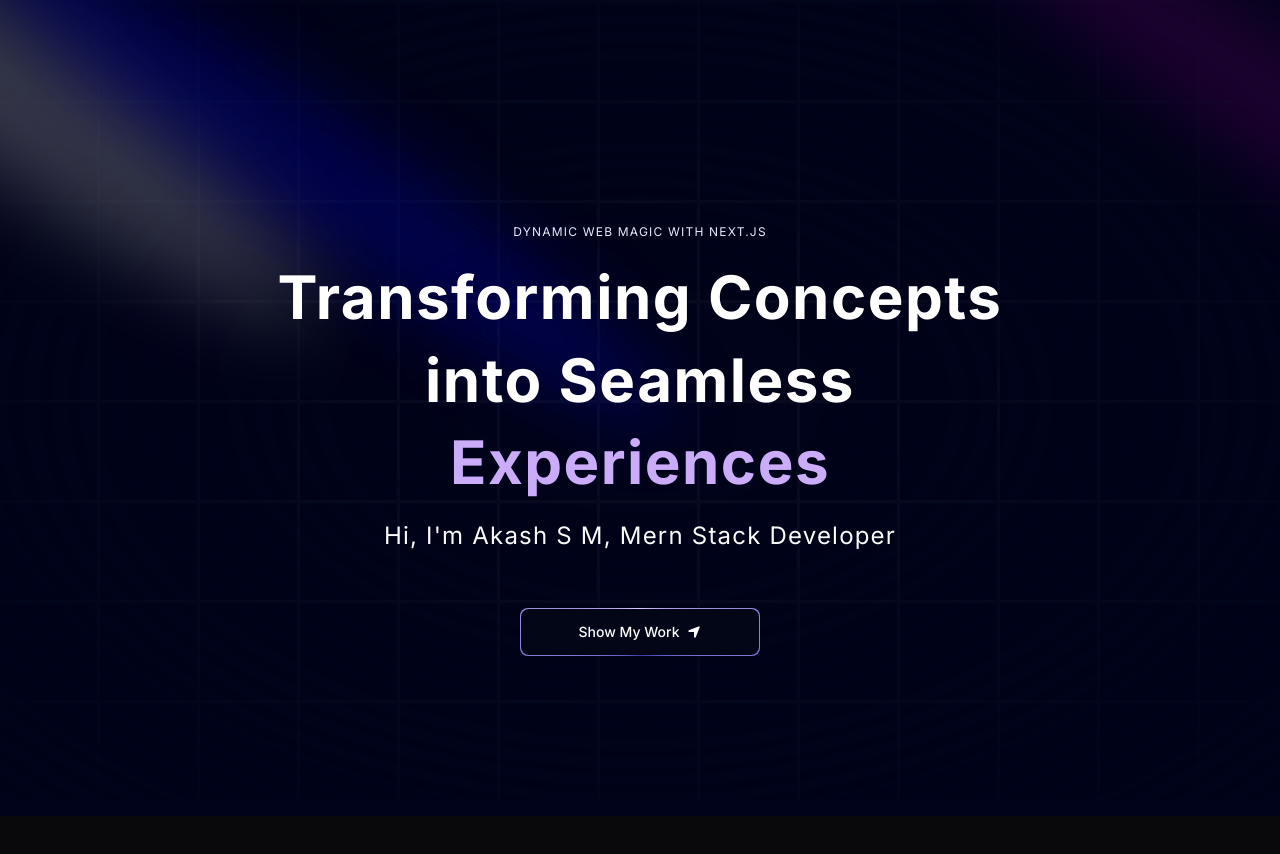
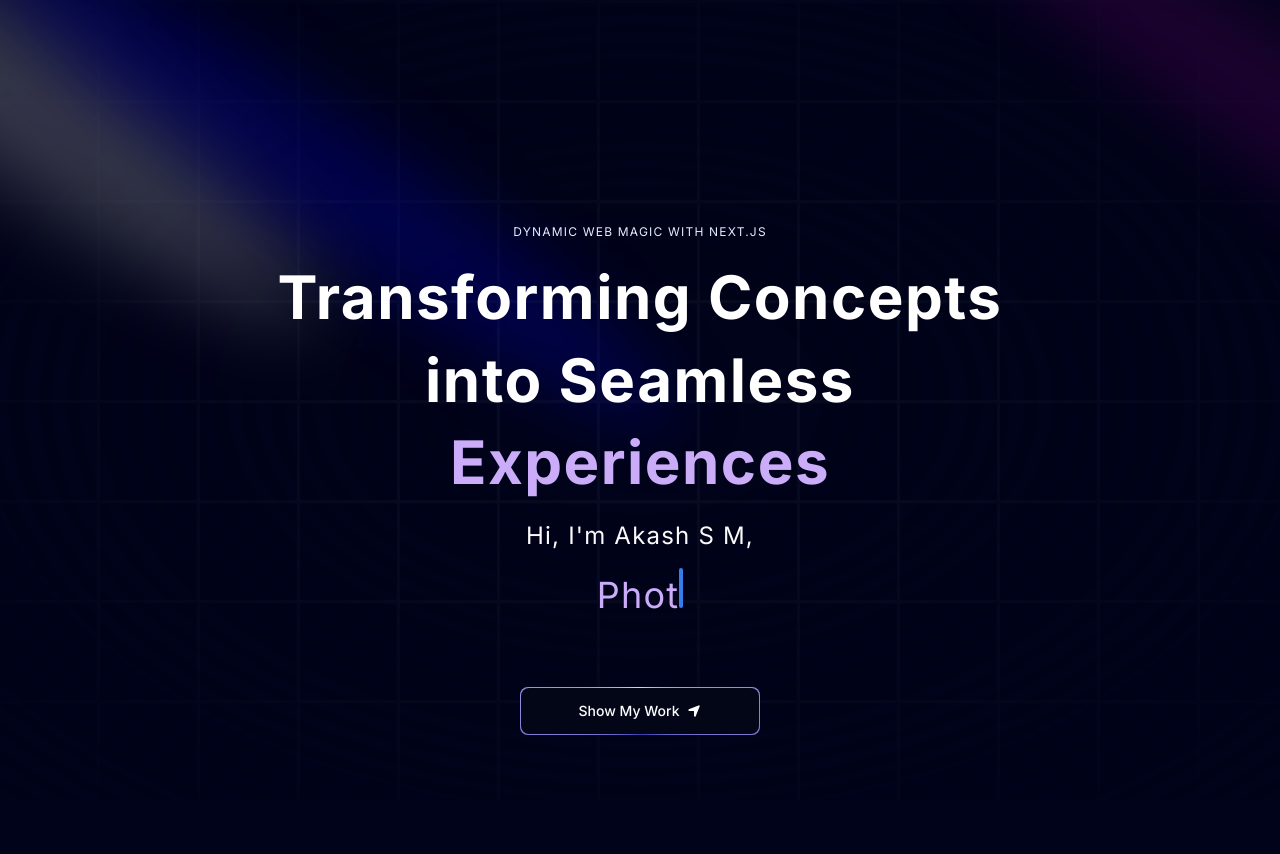
Before and after one commit to WebXodeTechnologies/dev-portfolio, a Next.js app in the folder portfolio/: page / in a window 1280 px wide. Shown: the top 854 px of the page. Before the commit the page ends 816 px from the top, so only its background shows below. Built offline with nearby package versions, Linux system fonts and the light colour scheme.

Commit message:
Hero Section Animation Effect

```diff
--- a/portfolio/components/Hero.tsx
+++ b/portfolio/components/Hero.tsx
@@ -3,33 +3,65 @@ import { Spotlight } from "./ui/SpotLight";
 import { TextGenerateEffect } from "./ui/TextGenerateEffect";
 import { FaLocationArrow } from "react-icons/fa6";
 import MagicButton from "./ui/MagicButton";
+import { TypewriterEffect } from "./ui/TypeWritterEffect";
 
 const Hero = () => {
   return (
     <div className="pb-20 pt-36">
+      {/* Spotlights */}
       <div>
-        <Spotlight className="-top-40 -left-10 md:-left-32 md:-top-20 h-screen" fill="white" />
-        <Spotlight className="h-[80vh] w-[50vw] top-10 left-full" fill="purple"/>
+        <Spotlight
+          className="-top-40 -left-10 md:-left-32 md:-top-20 h-screen"
+          fill="white"
+        />
+        <Spotlight
+          className="h-[80vh] w-[50vw] top-10 left-full"
+          fill="purple"
+        />
         <Spotlight className="left-80 top-28 h-[80vh] w-[50vw]" fill="blue" />
       </div>
+
+      {/* Background Overlay */}
       <div className="h-screen w-full dark:bg-black-100 bg-white dark:bg-grid-white/[0.03] bg-grid-black-100/[0.2] absolute top-0 left-0 flex items-center justify-center">
         <div className="absolute pointer-events-none inset-0 flex items-center justify-center dark:bg-black-100 bg-white [mask-image:radial-gradient(ellipse_at_center,transparent_20%,black)]" />
       </div>
 
+      {/* Content Section */}
       <div className="flex justify-center relative my-20 z-10">
         <div className="max-w-[89vw] md:max-w-2xl lg:max-w-[60vw] flex flex-col items-center justify-center ">
-            <h2 className="uppercase tracking-widest text-xs text-center text-blue-100 max-w-80"> Dynamic Web Magic with Next.js</h2>
-            <TextGenerateEffect
-             className="text-center text-[40px] md:text-5xl lg:text-6xl"
-             words="Transforming Concepts into Seamless Experiences" />
-             <p className="text-center md:tracking-wider mb-4 text-sm md:text-lg lg:text-2xl font-inter"> Hi, I'm Akash S M, Mern Stack Developer</p>
+          {/* Tagline */}
+          <h2 className="uppercase tracking-widest text-xs text-center text-blue-100 max-w-80">
+            Dynamic Web Magic with Next.js
+          </h2>
 
-             <a href="#about">
-             <MagicButton
+          {/* Main Title */}
+          <TextGenerateEffect
+            className="text-center text-[40px] md:text-5xl lg:text-6xl"
+            words="Transforming Concepts into Seamless Experiences"
+          />
+
+          {/* Typewriter Section */}
+          <div className="text-center md:tracking-wider mb-4 text-sm md:text-lg lg:text-2xl font-inter">
+            <span>Hi, I'm Akash S M, </span>
+            <TypewriterEffect
+              words={[
+                { text: "MERN Stack Developer" },
+                { text: "Photographer" },
+                { text: "Bike Enthusiast" },
+              ]}
+              className="text-center my-4"
+              cursorClassName="bg-blue-500"
+            />
+          </div>
+
+          {/* Call-to-Action Button */}
+          <a href="#about">
+            <MagicButton
               title="Show My Work"
-              icon={<FaLocationArrow/>}
+              icon={<FaLocationArrow />}
               position="right"
-              />  </a>
+            />
+          </a>
         </div>
       </div>
     </div>
--- /dev/null
+++ b/portfolio/components/ui/TypeWritterEffect.tsx
@@ -0,0 +1,86 @@
+"use client";
+
+import { cn } from "@/utils/cn";
+import { motion, AnimatePresence } from "framer-motion";
+import { useEffect, useState } from "react";
+
+export const TypewriterEffect = ({
+  words,
+  className,
+  cursorClassName,
+  typingSpeed = 100,
+  pauseDuration = 2000,
+  deleteSpeed = 50,
+}: {
+  words: {
+    text: string;
+    className?: string;
+  }[];
+  className?: string;
+  cursorClassName?: string;
+  typingSpeed?: number;
+  pauseDuration?: number;
+  deleteSpeed?: number;
+}) => {
+  const [currentWordIndex, setCurrentWordIndex] = useState(0);
+  const [displayedText, setDisplayedText] = useState("");
+  const [isDeleting, setIsDeleting] = useState(false);
+
+  useEffect(() => {
+    const currentWord = words[currentWordIndex].text;
+    let typingTimeout: NodeJS.Timeout;
+
+    if (isDeleting) {
+      typingTimeout = setTimeout(() => {
+        setDisplayedText((prev) => prev.slice(0, -1));
+      }, deleteSpeed);
+      if (displayedText === "") {
+        setIsDeleting(false);
+        setCurrentWordIndex((prev) => (prev + 1) % words.length);
+      }
+    } else {
+      typingTimeout = setTimeout(() => {
+        setDisplayedText(currentWord.slice(0, displayedText.length + 1));
+      }, typingSpeed);
+      if (displayedText === currentWord) {
+        typingTimeout = setTimeout(() => setIsDeleting(true), pauseDuration);
+      }
+    }
+
+    return () => clearTimeout(typingTimeout);
+  }, [displayedText, isDeleting, currentWordIndex, words, typingSpeed, pauseDuration, deleteSpeed]);
+
+  return (
+    <div
+      className={cn(
+        "text-base sm:text-xl md:text-3xl lg:text-4xl font-normal text-center text-purple",
+        className
+      )}
+    >
+      <AnimatePresence>
+        <motion.span
+          key={currentWordIndex}
+          initial={{ opacity: 0 }}
+          animate={{ opacity: 1 }}
+          exit={{ opacity: 0 }}
+          transition={{ duration: 0.3 }}
+        >
+          {displayedText}
+        </motion.span>
+      </AnimatePresence>
+      <motion.span
+        initial={{ opacity: 0 }}
+        animate={{ opacity: 1 }}
+        transition={{
+          duration: 0.8,
+          repeat: Infinity,
+          repeatType: "reverse",
+        }}
+        className={cn(
+          "inline-block rounded-sm w-[4px] h-4 md:h-6 lg:h-10 bg-blue-500",
+          cursorClassName
+        )}
+      ></motion.span>
+    </div>
+  );
+};
--- a/portfolio/package.json
+++ b/portfolio/package.json
@@ -18,7 +18,8 @@
     "react-dom": "^19.0.0",
     "react-icons": "^5.4.0",
     "tailwind-merge": "^2.5.5",
-    "tailwindcss-animate": "^1.0.7"
+    "tailwindcss-animate": "^1.0.7",
+    "typewriter-effect": "^2.21.0"
   },
   "devDependencies": {
     "@eslint/eslintrc": "^3",
```
Also changed, not shown: 1 other file (tests, documents, lock files or other folders).
